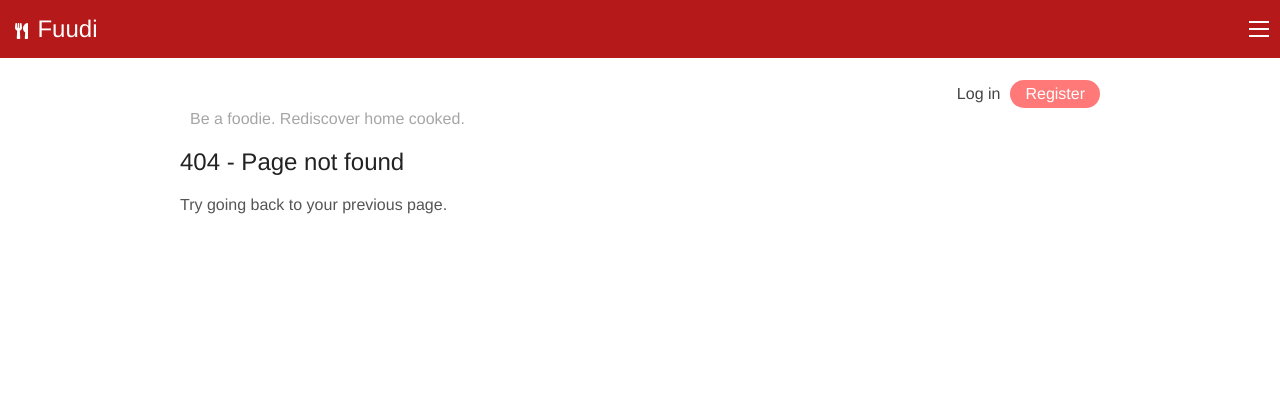
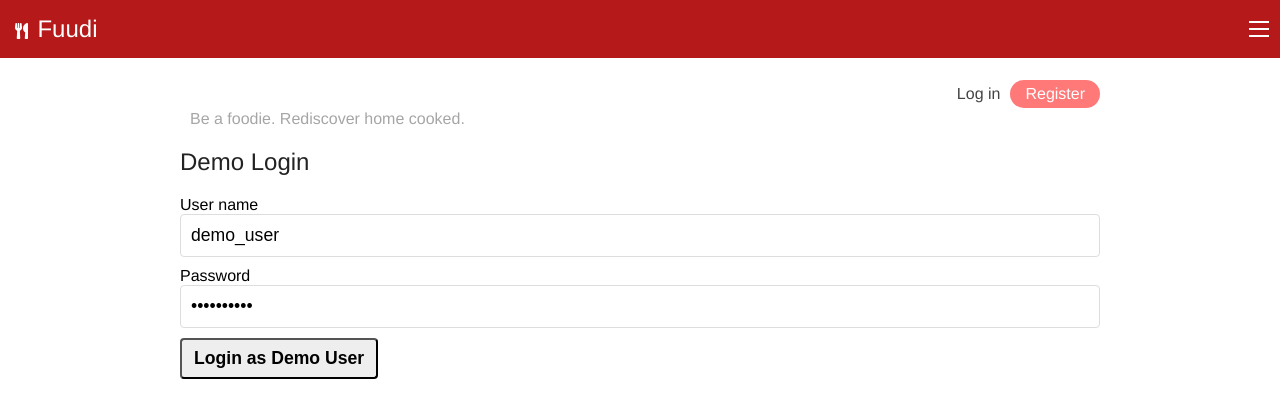
Before and after one commit to clipqq/fuudi-client, a React (Create React App) app: page /demo-login in a window 1280 px wide. Before the commit this address had no page. Shown: the top 418 px of the page. Built offline with nearby package versions, Linux system fonts and the light colour scheme; a web font is replaced by a local one.

Commit message:
added demo login and readme

```diff
--- a/src/components/App/App.js
+++ b/src/components/App/App.js
@@ -11,6 +11,7 @@ import CreateMealPage from '../../routes/CreateMealPage/CreateMealPage'
 // import OrdersPage from '../../routes/OrdersPage/OrdersPage'
 import NotFoundPage from '../../routes/NotFoundPage/NotFoundPage'
 import './App.css'
+import Demo from '../../routes/Demo/DemoPage'
 
 class App extends Component {
     state = { hasError: false }
@@ -32,6 +33,7 @@ class App extends Component {
                     )}
                     <Switch>
                         <Route exact path={'/'} component={MenuListPage} />
+                        <Route exact path={'/demo-login'} component={Demo} />
                         <Route path={'/login'} component={LoginPage} />
                         <Route
                             path={'/register'}
--- /dev/null
+++ b/src/components/Demo/Demo.js
@@ -0,0 +1,81 @@
+import React, { Component } from 'react';
+import TokenService from '../../services/token-service';
+import { Button, Input } from '../Utils/Utils';
+import AuthApiService from '../../services/auth-api-service';
+
+export default class Demo extends Component {
+    static defaultProps = {
+        onLoginSuccess: () => {
+            // DO SOMETHING
+        },
+    };
+
+    state = {
+        error: null,
+    };
+
+    handleSubmitBasicAuth = ev => {
+        ev.preventDefault();
+        const { user_name, password } = ev.target;
+
+        TokenService.saveAuthToken(
+            TokenService.makeBasicAuthToken(user_name.value, password.value),
+        );
+
+        user_name.value = '';
+        password.value = '';
+        this.props.onLoginSuccess();
+    };
+
+    handleSubmitJwtAuth = ev => {
+        ev.preventDefault();
+        this.setState({ error: null });
+        const { user_name, password } = ev.target;
+
+        AuthApiService.postLogin({
+            user_name: user_name.value,
+            password: password.value,
+        })
+            .then(res => {
+                user_name.value = '';
+                password.value = '';
+                TokenService.saveAuthToken(res.authToken);
+                this.props.onLoginSuccess();
+            })
+            .catch(res => {
+                this.setState({ error: res.error });
+            });
+    };
+
+    render() {
+        const { error } = this.state;
+        return (
+            <form className="LoginForm" onSubmit={this.handleSubmitJwtAuth}>
+                <div role="alert">
+                    {' '}
+                    {error && <p className="red"> {error} </p>}{' '}
+                </div>{' '}
+                <div className="user_name">
+                    <label htmlFor="LoginForm__user_name">User name </label>{' '}
+                    <Input
+                        required
+                        name="user_name"
+                        id="LoginForm__user_name"
+                        value="demo_user"
+                    ></Input>{' '}
+                </div>{' '}
+                <div className="password">
+                    <label htmlFor="LoginForm__password">Password </label>{' '}
+                    <Input
+                        required
+                        name="password"
+                        type="password"
+                        id="LoginForm__password"
+                        value="Password!1"
+                    ></Input>{' '}
+                </div>{' '}
+                <Button type="submit">Login as Demo User </Button>{' '}
+            </form>
+        );
+    }
+}
--- a/src/components/Hamburger/Hamburger.js
+++ b/src/components/Hamburger/Hamburger.js
@@ -56,7 +56,7 @@ class App extends Component {
                 transition: 'filter 0.5s ease',
             },
         }
-        const menu = ['Create-Meal']
+        const menu = ['Create-Meal', 'Demo-Login']
         const menuItems = menu.map((val, index) => {
             return (
                 <MenuItem
--- /dev/null
+++ b/src/routes/Demo/DemoPage.js
@@ -0,0 +1,27 @@
+import React, { Component } from 'react'
+import Demo from '../../components/Demo/Demo'
+import { Section } from '../../components/Utils/Utils'
+
+export default class LoginPage extends Component {
+    static defaultProps = {
+        location: {},
+        history: {
+            push: () => {},
+        },
+    }
+
+    handleLoginSuccess = () => {
+        const { location, history } = this.props
+        const destination = (location.state || {}).from || '/'
+        history.push(destination)
+    }
+
+    render() {
+        return (
+            <Section className="LoginPage">
+                <h2>Demo Login</h2>
+                <Demo onLoginSuccess={this.handleLoginSuccess} />
+            </Section>
+        )
+    }
+}
```
Also changed, not shown: 2 other files (tests, documents, lock files or other folders).
